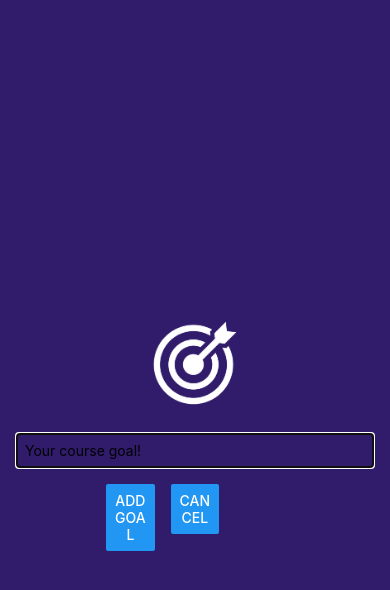
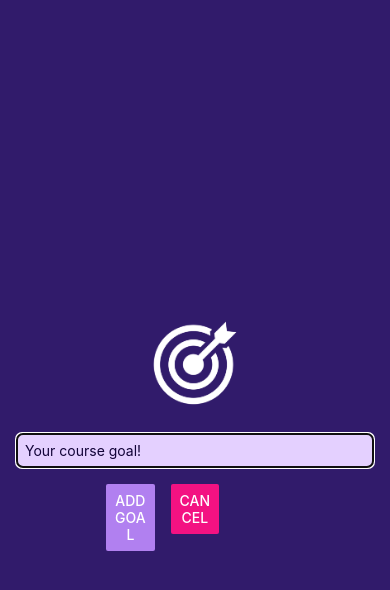
Before and after one commit to danish-faisal/ReactNativeCrashCourse, a React Native app: screen / in a window 390 px wide. Both pictures are taken after a click on the button "ADD NEW GOAL". Shown: the top 590 px of the page. Built offline with nearby package versions, Linux system fonts and the light colour scheme.

Commit message:
Final touches

```diff
--- a/App.js
+++ b/App.js
@@ -1,3 +1,4 @@
+import { StatusBar } from "expo-status-bar";
 import { useState } from "react";
 import { Button, FlatList, ScrollView, StyleSheet, View } from "react-native";
 import GoalInput from "./components/GoalInput";
@@ -30,10 +31,12 @@
   }
 
   return (
+    <>
+      <StatusBar style="light" />
       <View style={styles.appContainer}>
         <Button
           title="Add New Goal"
-        color="#5e0acc"
+          color="#a065ec"
           onPress={startAddGoalHandler}
         />
         <GoalInput
@@ -68,6 +71,7 @@
           />
         </View>
       </View>
+    </>
   );
 }
 
--- a/app.json
+++ b/app.json
@@ -6,6 +6,7 @@
     "orientation": "portrait",
     "icon": "./assets/icon.png",
     "userInterfaceStyle": "light",
+    "backgroundColor": "#1e085a",
     "splash": {
       "image": "./assets/splash.png",
       "resizeMode": "contain",
--- a/components/GoalInput.js
+++ b/components/GoalInput.js
@@ -35,10 +35,10 @@
         />
         <View style={styles.buttonContainer}>
           <View style={styles.button}>
-            <Button title="Add Goal" onPress={addGoalHandler} />
+            <Button title="Add Goal" onPress={addGoalHandler} color="#b180f0" />
           </View>
           <View style={styles.button}>
-            <Button title="Cancel" onPress={props.onCancel} />
+            <Button title="Cancel" onPress={props.onCancel} color="#f31282" />
           </View>
         </View>
       </View>
@@ -56,7 +56,10 @@
   },
   textInput: {
     borderWidth: 1,
-    borderColor: "#ccc",
+    borderColor: "#e4d0ff",
+    borderRadius: 6,
+    backgroundColor: "#e4d0ff",
+    color: "#120438",
     width: "100%",
     padding: 8,
   },
```
Lines whose indentation alone changed are shown as unchanged.
